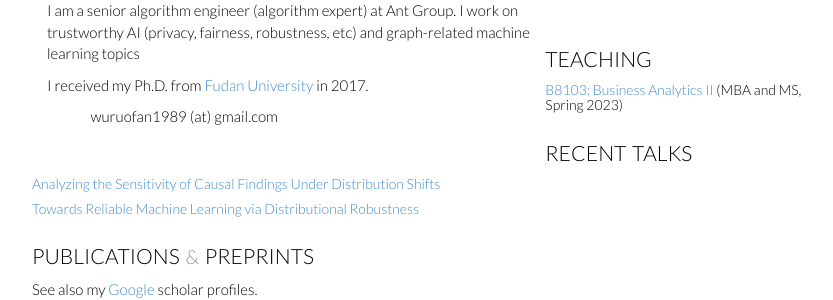
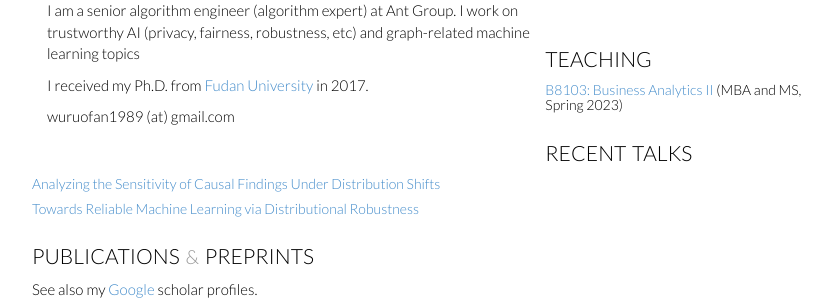
Before and after one commit to Rorschach1989/rorschach1989.github.io, a Jekyll site: the page index.html, which Jekyll copies as it is, in a window 1280 px wide. Shown: the part 124-424 px from the top of the page, without its empty margins (223-1056 px from the left). Built offline with Jekyll 4.4.1, drawn with Linux system fonts in a browser that asks for light colours; nearby versions of some CDN libraries; library files that are not in the unit come from our copies.

Commit message:
Change template #10

```diff
--- a/index.html
+++ b/index.html
@@ -72,9 +72,9 @@
 	</p>
 
 	<p>
-	  &nbsp;&nbsp;&nbsp;&nbsp;&nbsp;&nbsp;&nbsp;&nbsp;&nbsp;&nbsp;&nbsp;&nbsp;&nbsp;&nbsp;
+	  <!-- &nbsp;&nbsp;&nbsp;&nbsp;&nbsp;&nbsp;&nbsp;&nbsp;&nbsp;&nbsp;&nbsp;&nbsp;&nbsp;&nbsp; -->
 	  wuruofan1989 (at) gmail.com
-	  &nbsp;&nbsp;&nbsp;&nbsp;&nbsp;&nbsp;&nbsp;&nbsp;&nbsp;&nbsp;&nbsp;&nbsp;&nbsp;&nbsp;
+	  <!-- &nbsp;&nbsp;&nbsp;&nbsp;&nbsp;&nbsp;&nbsp;&nbsp;&nbsp;&nbsp;&nbsp;&nbsp;&nbsp;&nbsp; -->
 	</p>
     </div>
 	<br>
```
